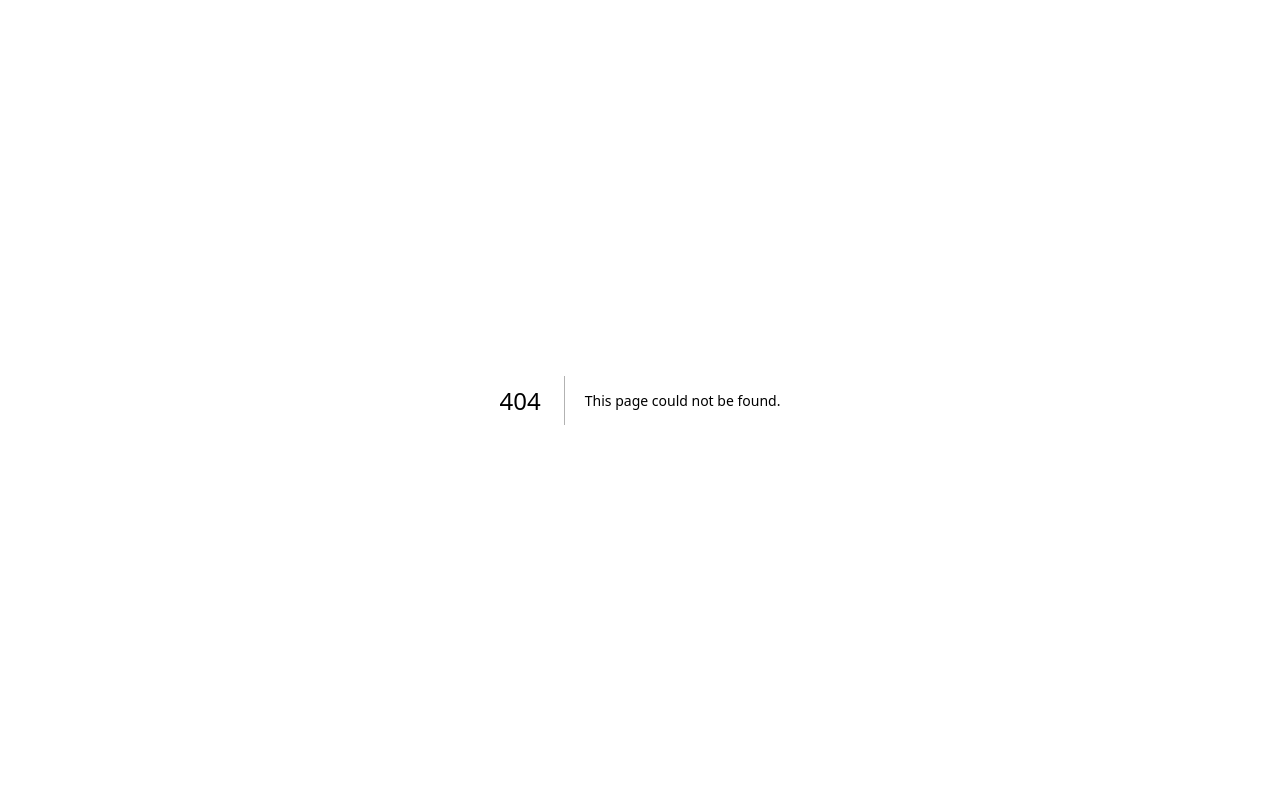
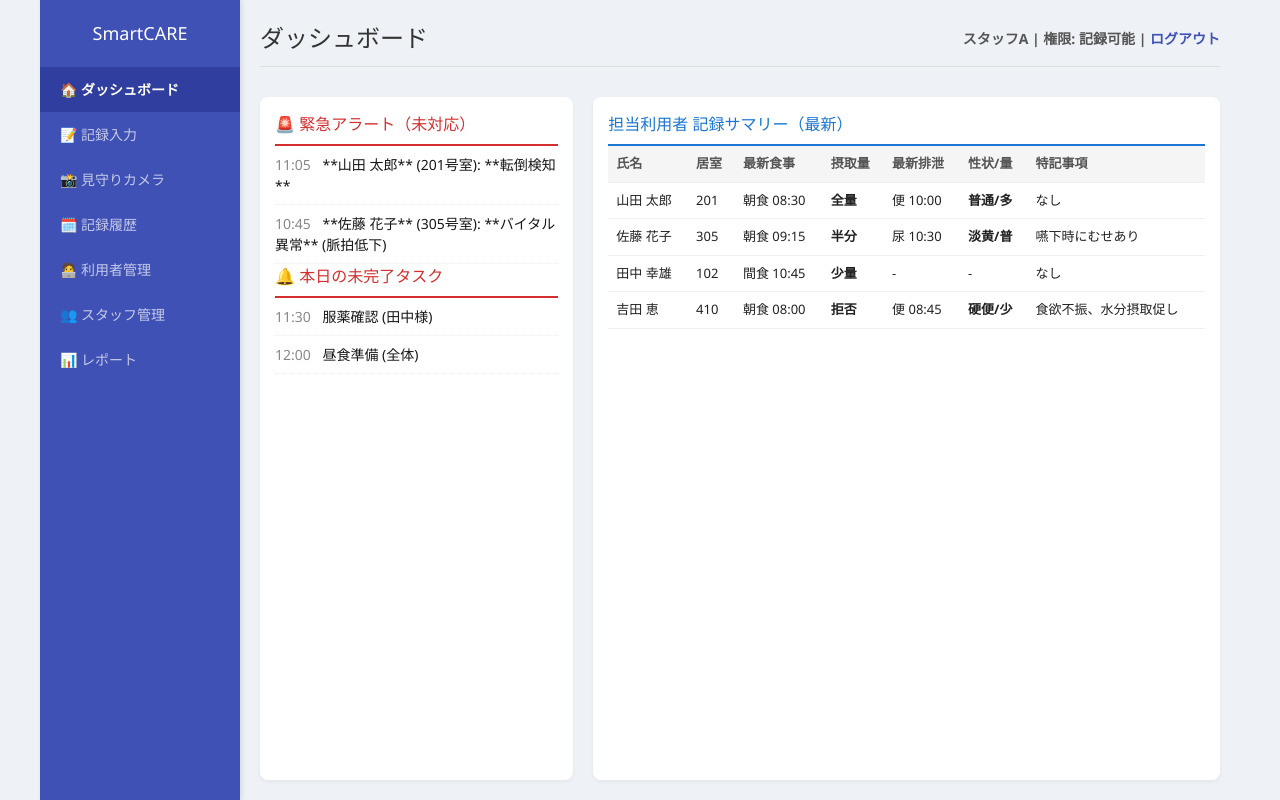
Before and after one commit to malcolmyz/smart-care, a Next.js app: page /dashboard in a window 1280 px wide. Before the commit this address had no page. Built offline with nearby package versions, Linux system fonts and the light colour scheme.

Commit message:
feat:ダッシュボード初期画面作成

```diff
--- /dev/null
+++ b/app/dashboard/page.tsx
@@ -0,0 +1,107 @@
+export default function Dashboard() {
+  return (
+    <div className="dashboard-container">
+      <div className="sidebar">
+        <h2>SmartCARE</h2>
+        <div className="sidebar-menu">
+          <a href="#" className="active">🏠 ダッシュボード</a>
+          <a href="#">📝 記録入力</a>
+          <a href="#">📸 見守りカメラ</a>
+          <a href="#">🗓️ 記録履歴</a>
+          <a href="#">🧑‍💻 利用者管理</a>
+          <a href="#">👥 スタッフ管理</a>
+          <a href="#">📊 レポート</a>
+        </div>
+      </div>
+
+      <div className="main-content">
+        <div className="header-bar">
+          <h1>ダッシュボード</h1>
+          <div className="user-profile">
+            スタッフA | 権限: 記録可能 | <a href="#" style={{color: '#3f51b5'}}>ログアウト</a>
+          </div>
+        </div>
+
+        <div className="main-grid">
+          <div className="alert-area">
+            <h3>🚨 緊急アラート（未対応）</h3>
+            <ul className="alert-list">
+              <li>
+                <span className="alert-time">11:05</span> **山田 太郎** (201号室): **転倒検知**
+              </li>
+              <li>
+                <span className="alert-time">10:45</span> **佐藤 花子** (305号室): **バイタル異常** (脈拍低下)
+              </li>
+            </ul>
+
+            <h3 className="task-list-title">🔔 本日の未完了タスク</h3>
+            <ul className="alert-list">
+              <li>
+                <span className="alert-time">11:30</span> 服薬確認 (田中様)
+              </li>
+              <li>
+                <span className="alert-time">12:00</span> 昼食準備 (全体)
+              </li>
+            </ul>
+          </div>
+
+          <div className="summary-area">
+            <h3>担当利用者 記録サマリー（最新）</h3>
+            <table className="summary-table">
+              <thead>
+                <tr>
+                  <th>氏名</th>
+                  <th>居室</th>
+                  <th>最新食事</th>
+                  <th>摂取量</th>
+                  <th>最新排泄</th>
+                  <th>性状/量</th>
+                  <th>特記事項</th>
+                </tr>
+              </thead>
+              <tbody>
+                <tr>
+                  <td>山田 太郎</td>
+                  <td>201</td>
+                  <td>朝食 08:30</td>
+                  <td className="status-meal">全量</td>
+                  <td>便 10:00</td>
+                  <td className="status-excretion">普通/多</td>
+                  <td>なし</td>
+                </tr>
+                <tr>
+                  <td>佐藤 花子</td>
+                  <td>305</td>
+                  <td>朝食 09:15</td>
+                  <td className="status-meal">半分</td>
+                  <td>尿 10:30</td>
+                  <td className="status-excretion">淡黄/普</td>
+                  <td>嚥下時にむせあり</td>
+                </tr>
+                <tr>
+                  <td>田中 幸雄</td>
+                  <td>102</td>
+                  <td>間食 10:45</td>
+                  <td className="status-meal">少量</td>
+                  <td>-</td>
+                  <td>-</td>
+                  <td>なし</td>
+                </tr>
+                <tr>
+                  <td>吉田 恵</td>
+                  <td>410</td>
+                  <td>朝食 08:00</td>
+                  <td className="status-meal">拒否</td>
+                  <td>便 08:45</td>
+                  <td className="status-excretion">硬便/少</td>
+                  <td>食欲不振、水分摂取促し</td>
+                </tr>
+              </tbody>
+            </table>
+          </div>
+        </div>
+      </div>
+    </div>
+
+  );
+}
--- a/app/globals.css
+++ b/app/globals.css
@@ -27,38 +27,46 @@ body {
 
 body {
   font-family: 'Arial', sans-serif;
-            background-color: #f0f4f8; /* 背景色 */
+  background-color: #f0f4f8;
+  /* 背景色 */
   display: flex;
   justify-content: center;
   align-items: center;
   min-height: 100vh;
   margin: 0;
 }
+
 .login-container {
   background-color: #ffffff;
   padding: 40px;
   border-radius: 12px;
   box-shadow: 0 4px 15px rgba(0, 0, 0, 0.1);
   width: 100%;
-            max-width: 400px; /* タブレット/スマホサイズに最適化 */
+  max-width: 400px;
+  /* タブレット/スマホサイズに最適化 */
   box-sizing: border-box;
 }
+
 .logo {
   text-align: center;
   margin-bottom: 30px;
 }
+
 .logo h1 {
   font-size: 24px;
   color: #337ab7;
   margin-bottom: 5px;
 }
+
 .logo p {
   color: #666;
   margin: 0;
 }
+
 .form-group {
   margin-bottom: 20px;
 }
+
 .form-group input {
   width: 100%;
   padding: 15px;
@@ -67,10 +75,12 @@ body {
   box-sizing: border-box;
   font-size: 16px;
 }
+
 .login-button {
   width: 100%;
   padding: 18px;
-            background-color: #33aaff; /* 青色系 */
+  background-color: #33aaff;
+  /* 青色系 */
   color: white;
   border: none;
   border-radius: 8px;
@@ -78,15 +88,205 @@ body {
   cursor: pointer;
   transition: background-color 0.3s;
 }
+
 .login-button:hover {
   background-color: #007bb5;
 }
+
 .forgot-password {
   text-align: center;
   margin-top: 15px;
 }
+
 .forgot-password a {
   color: #337ab7;
   text-decoration: none;
   font-size: 14px;
 }
+
+/* 基本リセットとフォント */
+body {
+  font-family: 'Segoe UI', Tahoma, Geneva, Verdana, sans-serif;
+  background-color: #eef2f7;
+  /* 明るいグレーの背景 */
+  margin: 0;
+  padding: 0;
+  font-size: 14px;
+  /* 情報密度を高めるためフォントサイズを小さめに */
+}
+
+/* メインコンテナ - デスクトップ/タブレットの横向きを想定 */
+.dashboard-container {
+  display: grid;
+  grid-template-columns: 200px 1fr;
+  /* 左メニューとメインエリア */
+  min-height: 100vh;
+  max-width: 1200px;
+  margin: 0 auto;
+}
+
+/* 1. 左サイドバー（ナビゲーション） */
+.sidebar {
+  background-color: #3f51b5;
+  /* 青系 */
+  color: white;
+  padding: 20px 0;
+  box-shadow: 2px 0 5px rgba(0, 0, 0, 0.1);
+}
+
+.sidebar-menu a {
+  display: block;
+  padding: 12px 20px;
+  text-decoration: none;
+  color: #c5cae9;
+  transition: background-color 0.2s;
+}
+
+.sidebar-menu a:hover,
+.sidebar-menu a.active {
+  background-color: #303f9f;
+  color: white;
+  font-weight: bold;
+}
+
+.sidebar h2 {
+  font-size: 18px;
+  text-align: center;
+  margin-bottom: 20px;
+}
+
+/* 2. メインコンテンツエリア */
+.main-content {
+  padding: 20px;
+  display: grid;
+  grid-template-rows: auto 1fr;
+  gap: 20px;
+}
+
+.header-bar {
+  display: flex;
+  justify-content: space-between;
+  align-items: center;
+  margin-bottom: 10px;
+  padding-bottom: 10px;
+  border-bottom: 1px solid #ddd;
+}
+
+.header-bar h1 {
+  font-size: 24px;
+  margin: 0;
+  color: #333;
+}
+
+.user-profile {
+  font-weight: bold;
+  color: #555;
+}
+
+/* グリッドレイアウト（アラートとサマリー） */
+.main-grid {
+  display: grid;
+  grid-template-columns: 1fr 2fr;
+  /* アラートエリアと記録サマリーの比率 */
+  gap: 20px;
+}
+
+/* 3. アラート・タスクエリア */
+.alert-area {
+  background-color: #fff;
+  padding: 15px;
+  border-radius: 8px;
+  box-shadow: 0 2px 4px rgba(0, 0, 0, 0.05);
+  overflow: auto;
+}
+
+.alert-area h3 {
+  font-size: 16px;
+  color: #d32f2f;
+  /* 赤色 */
+  margin-top: 0;
+  padding-bottom: 8px;
+  border-bottom: 2px solid #d32f2f;
+}
+
+.alert-list {
+  list-style: none;
+  padding: 0;
+  margin: 0;
+}
+
+.alert-list li {
+  padding: 8px 0;
+  border-bottom: 1px dotted #eee;
+}
+
+.alert-time {
+  color: #888;
+  margin-right: 8px;
+}
+
+.task-list-title {
+  color: #fbc02d;
+  /* オレンジ */
+  margin-top: 15px;
+}
+
+.task-list-title h3 {
+  border-bottom: 2px solid #fbc02d;
+}
+
+/* 4. 利用者サマリーテーブル */
+.summary-area {
+  background-color: #fff;
+  padding: 15px;
+  border-radius: 8px;
+  box-shadow: 0 2px 4px rgba(0, 0, 0, 0.05);
+  overflow: auto;
+}
+
+.summary-area h3 {
+  font-size: 16px;
+  color: #1976d2;
+  /* 青色 */
+  margin-top: 0;
+  padding-bottom: 8px;
+  border-bottom: 2px solid #1976d2;
+}
+
+.summary-table {
+  width: 100%;
+  border-collapse: collapse;
+  font-size: 13px;
+}
+
+.summary-table th,
+.summary-table td {
+  padding: 8px;
+  text-align: left;
+  border-bottom: 1px solid #f0f0f0;
+}
+
+.summary-table th {
+  background-color: #f5f5f5;
+  font-weight: 600;
+  color: #555;
+}
+
+.summary-table tr:hover {
+  background-color: #e3f2fd;
+  cursor: pointer;
+}
+
+.summary-table td {
+  color: #222;
+}
+
+.status-meal {
+  color: #5cb85c;
+  font-weight: bold;
+}
+
+.status-excretion {
+  color: #337ab7;
+  font-weight: bold;
+}
```
Lines whose indentation alone changed are shown as unchanged.
